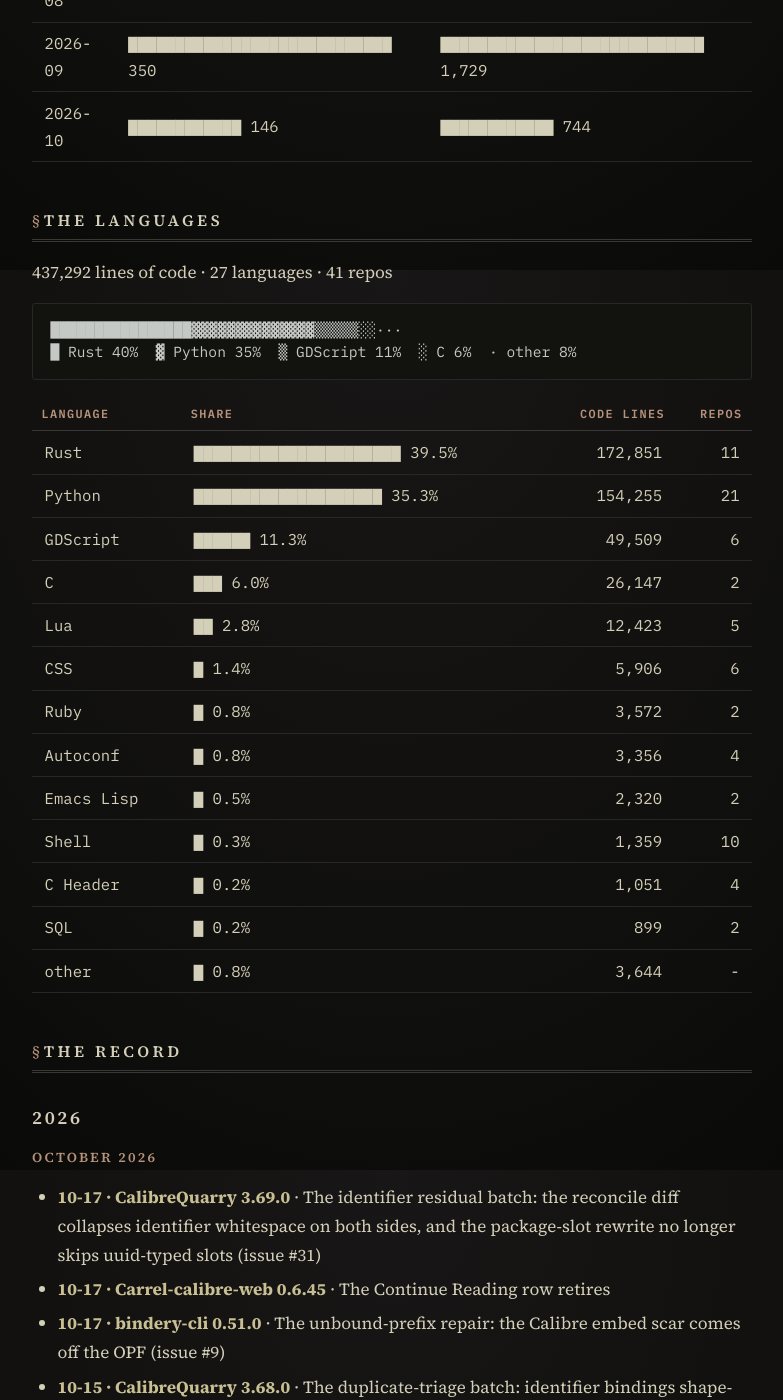
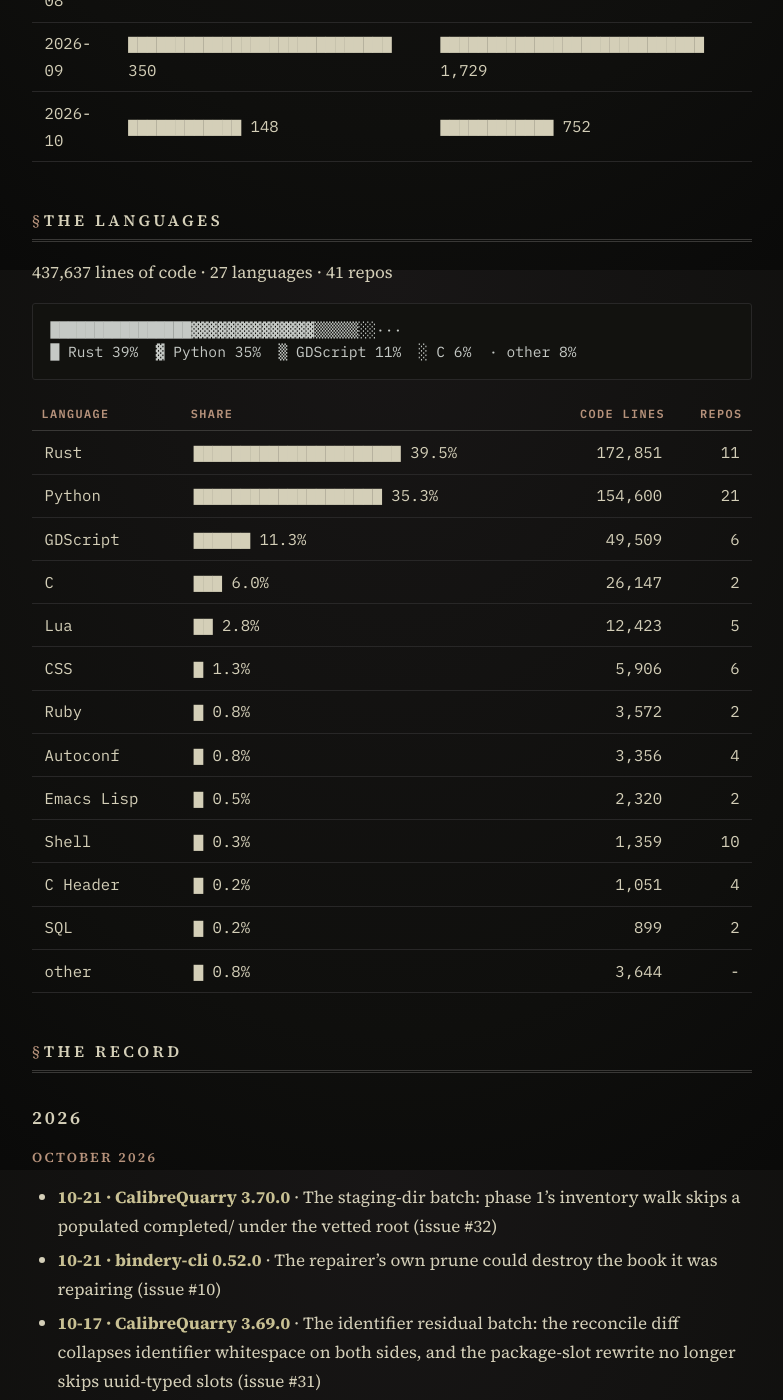
Before and after one commit to VirInvictus/VirInvictus.github.io, a Jekyll site: the page built from patchnotes.md, in a window 1280 px wide and 1400 px high, scrolled down 4230 px. Shown: the whole window, without its empty margins (248-1031 px from the left). Built offline with Jekyll 4.4.1, drawn with Linux system fonts in a browser that asks for light colours; some of the changed text lies outside the part shown.

Commit message:
docs: annals refresh, 2026-10-21

````diff
--- a/patchnotes.md
+++ b/patchnotes.md
@@ -15,21 +15,21 @@ remain canonical; this file is a projection, reproducible with
 
 ## The shape of the work
 
-- **42 repositories tracked · 1504 releases recorded · 4,901 commits, authored by larocque.brandon@gmail.com**
-- Span: 2025-08-10 to 2026-10-20
-- This month (2026-10): 146 releases across 19 repos · 744 commits
+- **42 repositories tracked · 1506 releases recorded · 4,909 commits, authored by larocque.brandon@gmail.com**
+- Span: 2025-08-10 to 2026-10-21
+- This month (2026-10): 148 releases across 19 repos · 752 commits
 
 | Repository | Releases | Latest | Last release | Commits | Active since |
 |---|---:|---|---|---:|---|
 | Atrium | 173 | 0.76.0 | 2026-09-14 | 359 | 2026-05-05 |
 | Conservatory | 160 | 0.9.1 | 2026-10-11 | 294 | 2026-05-27 |
 | Viaduct | 126 | 4.3.1 | 2026-10-11 | 252 | 2026-04-19 |
-| CalibreQuarry | 111 | 3.69.0 | 2026-10-17 | 384 | 2026-03-27 |
+| CalibreQuarry | 112 | 3.70.0 | 2026-10-21 | 385 | 2026-03-27 |
 | lattice-music | 107 | 6.4.1 | 2026-10-11 | 337 | 2025-08-10 |
 | Catagotchi | 104 | 4.51.0 | 2026-09-18 | 166 | 2026-07-10 |
 | Hearth | 101 | 0.13.68 | 2026-09-15 | 129 | 2026-06-14 |
 | Framework | 97 | 1.0.2 | 2026-09-16 | 170 | 2026-04-06 |
-| bindery-cli | 75 | 0.51.0 | 2026-10-17 | 271 | 2026-06-09 |
+| bindery-cli | 76 | 0.52.0 | 2026-10-21 | 274 | 2026-06-09 |
 | Hermitage | 49 | 1.8.6 | 2026-10-02 | 117 | 2026-04-10 |
 | cquarry | 43 | 1.28.0 | 2026-10-11 | 265 | 2026-08-23 |
 | deadbeef-cui | 40 | 2.0.1 | 2026-10-06 | 192 | 2026-04-09 |
@@ -79,25 +79,25 @@ remain canonical; this file is a projection, reproducible with
 | 2026-07 | ▇▇▇▇▇▇▇▇▇▇▇▇ 154 | ▇▇▇▇▇▇▇▇ 476 |
 | 2026-08 | ▇▇▇▇▇▇▇▇▇▇▇▇▇ 165 | ▇▇▇▇▇▇▇▇▇▇▇▇▇ 776 |
 | 2026-09 | ▇▇▇▇▇▇▇▇▇▇▇▇▇▇▇▇▇▇▇▇▇▇▇▇▇▇▇▇ 350 | ▇▇▇▇▇▇▇▇▇▇▇▇▇▇▇▇▇▇▇▇▇▇▇▇▇▇▇▇ 1,729 |
-| 2026-10 | ▇▇▇▇▇▇▇▇▇▇▇▇ 146 | ▇▇▇▇▇▇▇▇▇▇▇▇ 744 |
+| 2026-10 | ▇▇▇▇▇▇▇▇▇▇▇▇ 148 | ▇▇▇▇▇▇▇▇▇▇▇▇ 752 |
 
 ## The languages
 
-437,292 lines of code · 27 languages · 41 repos
+437,637 lines of code · 27 languages · 41 repos
 
 ```
 ████████████████▓▓▓▓▓▓▓▓▓▓▓▓▓▓▒▒▒▒▒░░···
-█ Rust 40%  ▓ Python 35%  ▒ GDScript 11%  ░ C 6%  · other 8%
+█ Rust 39%  ▓ Python 35%  ▒ GDScript 11%  ░ C 6%  · other 8%
 ```
 
 | Language | Share | Code lines | Repos |
 |---|---|---:|---:|
 | Rust | ▇▇▇▇▇▇▇▇▇▇▇▇▇▇▇▇▇▇▇▇▇▇ 39.5% | 172,851 | 11 |
-| Python | ▇▇▇▇▇▇▇▇▇▇▇▇▇▇▇▇▇▇▇▇ 35.3% | 154,255 | 21 |
+| Python | ▇▇▇▇▇▇▇▇▇▇▇▇▇▇▇▇▇▇▇▇ 35.3% | 154,600 | 21 |
 | GDScript | ▇▇▇▇▇▇ 11.3% | 49,509 | 6 |
 | C | ▇▇▇ 6.0% | 26,147 | 2 |
 | Lua | ▇▇ 2.8% | 12,423 | 5 |
-| CSS | ▇ 1.4% | 5,906 | 6 |
+| CSS | ▇ 1.3% | 5,906 | 6 |
 | Ruby | ▇ 0.8% | 3,572 | 2 |
 | Autoconf | ▇ 0.8% | 3,356 | 4 |
 | Emacs Lisp | ▇ 0.5% | 2,320 | 2 |
@@ -112,6 +112,8 @@ remain canonical; this file is a projection, reproducible with
 
 #### October 2026
 
+- **10-21 · CalibreQuarry 3.70.0** · The staging-dir batch: phase 1's inventory walk skips a populated completed/ under the vetted root (issue #32)
+- **10-21 · bindery-cli 0.52.0** · The repairer's own prune could destroy the book it was repairing (issue #10)
 - **10-17 · CalibreQuarry 3.69.0** · The identifier residual batch: the reconcile diff collapses identifier whitespace on both sides, and the package-slot rewrite no longer skips uuid-typed slots (issue #31)
 - **10-17 · Carrel-calibre-web 0.6.45** · The Continue Reading row retires
 - **10-17 · bindery-cli 0.51.0** · The unbound-prefix repair: the Calibre embed scar comes off the OPF (issue #9)
````
Also changed, not shown: other parts of patchnotes.md (+5 -5 lines).
